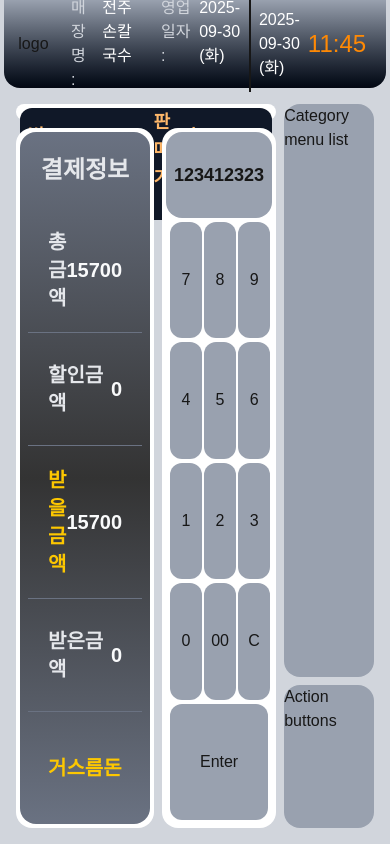
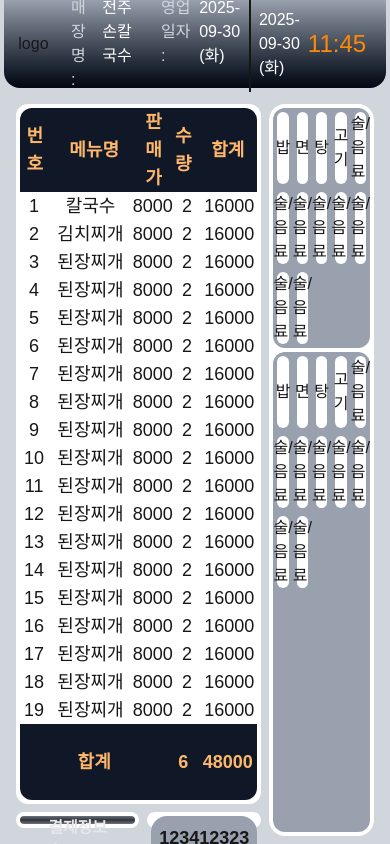
Before and after one commit to sangwon-work/jeonjupos-web, a Next.js app: page /order in a window 390 px wide. Built offline with nearby package versions, Linux system fonts and the light colour scheme.

Commit message:
주문페이지 메뉴 목록 레이아웃 수정

```diff
--- a/src/app/order/page.tsx
+++ b/src/app/order/page.tsx
@@ -244,7 +244,7 @@ export default function OrderPage() {
         <div className='h-[calc(100dvh-5.5rem)] p-4 flex gap-2'>
             <div className='flex-[3] flex flex-col gap-2'>
                 <OrderList orderfoodlist={orderlist.orderfoodlist}/>
-                <div className='flex h-full gap-2'>
+                <div className='flex gap-2 h-[1rem] sm:h-[15rem] md:h-[15rem] lg:h-[23rem] xl:h-[28rem]'>
                     <PaymentSummary/>
                     <KeyPad/>
                 </div>
--- a/src/components/order/CategoryMenuList.tsx
+++ b/src/components/order/CategoryMenuList.tsx
@@ -1,7 +1,73 @@
+const categorylist: {categorypkey: number; categoryname: string}[] = [
+    {
+        categorypkey: 1,
+        categoryname: "밥",
+    },
+    {
+        categorypkey: 2,
+        categoryname: "면",
+    },
+    {
+        categorypkey: 3,
+        categoryname: "탕",
+    },
+    {
+        categorypkey: 4,
+        categoryname: "고기",
+    },
+    {
+        categorypkey: 5,
+        categoryname: "술/음료",
+    },
+    {
+        categorypkey: 6,
+        categoryname: "술/음료",
+    },
+    {
+        categorypkey: 6,
+        categoryname: "술/음료",
+    },
+    {
+        categorypkey: 6,
+        categoryname: "술/음료",
+    },
+    {
+        categorypkey: 6,
+        categoryname: "술/음료",
+    },
+    {
+        categorypkey: 6,
+        categoryname: "술/음료",
+    },
+    {
+        categorypkey: 6,
+        categoryname: "술/음료",
+    },
+    {
+        categorypkey: 6,
+        categoryname: "술/음료",
+    },
+];
+
 export default function CategoryMenuList() {
     return (
-        <div className='flex-[4] bg-gray-400 rounded-2xl'>
-            Category menu list
+        <div className='flex-[4] rounded-2xl bg-white p-1'>
+            <div className='flex flex-col gap-1 h-full'>
+                <div className='flex-[2] grid grid-cols-5 grid-rows-2 rounded-xl bg-gray-400 w-full gap-2 p-1'>
+                    {categorylist.map((item, index) => (
+                        <div key={index} className='flex items-center justify-center bg-white rounded-2xl'>
+                            <p>{item.categoryname}</p>
+                        </div>
+                    ))}
+                </div>
+                <div className='flex-[6] grid grid-cols-5 grid-rows-6 rounded-xl bg-gray-400 w-full gap-2 p-1'>
+                    {categorylist.map((item, index) => (
+                        <div key={index} className='flex items-center justify-center bg-white rounded-2xl'>
+                            <p>{item.categoryname}</p>
+                        </div>
+                    ))}
+                </div>
+            </div>
         </div>
     )
 }
--- a/src/components/order/PaymentSummary.tsx
+++ b/src/components/order/PaymentSummary.tsx
@@ -2,28 +2,28 @@ export default function PaymentSummary() {
     return (
         <div className='flex-[1] bg-white rounded-2xl p-1'>
             <div className='flex flex-col h-full bg-[linear-gradient(to_bottom,#6a7282,#333333,#6a7282)] rounded-2xl'>
-                <div className='flex flex-[1] justify-center items-center p-5'>
-                    <p className='font-bold text-2xl text-gray-200'>결제정보</p>
+                <div className='flex flex-[1] justify-center items-center lg:p-1 xl:p-5'>
+                    <p className='font-bold xl:text-2xl lg:text-lg text-gray-200'>결제정보</p>
                 </div>
-                <div className='flex flex-[2] justify-between items-center p-5 border-b-1 border-gray-500 ms-2 me-2'>
-                    <p className='font-bold text-xl text-gray-200'>총 금 액</p>
-                    <p className='font-bold text-xl text-gray-50'>15700</p>
+                <div className='flex flex-[2] justify-between items-center lg:p-1 xl:p-5 ps-5 pe-5 border-b-1 border-gray-500 ms-2 me-2'>
+                    <p className='font-bold xl:text-xl lg:text-lg text-gray-200'>총 금 액</p>
+                    <p className='font-bold xl:text-xl lg:text-lg text-gray-50'>15700</p>
                 </div>
-                <div className='flex flex-[2] justify-between items-center p-5 border-b-1 border-gray-500 ms-2 me-2'>
-                    <p className='font-bold text-xl text-gray-200'>할인금액</p>
-                    <p className='font-bold text-xl text-gray-50'>0</p>
+                <div className='flex flex-[2] justify-between items-center lg:p-1 xl:p-5 ps-5 pe-5 border-b-1 border-gray-500 ms-2 me-2'>
+                    <p className='font-bold xl:text-xl lg:text-lg text-gray-200'>할인금액</p>
+                    <p className='font-bold xl:text-xl lg:text-lg text-gray-50'>0</p>
                 </div>
-                <div className='flex flex-[2] justify-between items-center p-5 border-b-1 border-gray-500 ms-2 me-2'>
-                    <p className='font-bold text-xl text-yellow-400'>받을금액</p>
-                    <p className='font-bold text-xl text-gray-50'>15700</p>
+                <div className='flex flex-[2] justify-between items-center lg:p-1 xl:p-5 ps-5 pe-5 border-b-1 border-gray-500 ms-2 me-2'>
+                    <p className='font-bold xl:text-xl lg:text-lg text-yellow-400'>받을금액</p>
+                    <p className='font-bold xl:text-xl lg:text-lg text-gray-50'>15700</p>
                 </div>
-                <div className='flex flex-[2] justify-between items-center p-5 border-b-1 border-gray-500 ms-2 me-2'>
-                    <p className='font-bold text-xl text-gray-200'>받은금액</p>
-                    <p className='font-bold text-xl text-gray-50'>0</p>
+                <div className='flex flex-[2] justify-between items-center lg:p-1 xl:p-5 ps-5 pe-5 border-b-1 border-gray-500 ms-2 me-2'>
+                    <p className='font-bold xl:text-xl lg:text-lg text-gray-200'>받은금액</p>
+                    <p className='font-bold xl:text-xl lg:text-lg text-gray-50'>0</p>
                 </div>
-                <div className='flex flex-[2] justify-between items-center p-5 ms-2 me-2'>
-                    <p className='font-bold text-xl text-yellow-400'>거스름돈</p>
-                    <p className='font-bold text-xl text-gray-50'></p>
+                <div className='flex flex-[2] justify-between items-center lg:p-1 xl:p-5 ps-5 pe-5 ms-2 me-2'>
+                    <p className='font-bold xl:text-xl lg:text-lg text-yellow-400'>거스름돈</p>
+                    <p className='font-bold xl:text-xl lg:text-lg text-gray-50'></p>
                 </div>
             </div>
         </div>
```
